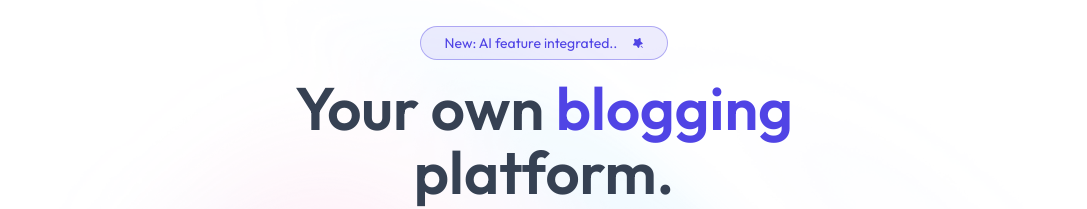
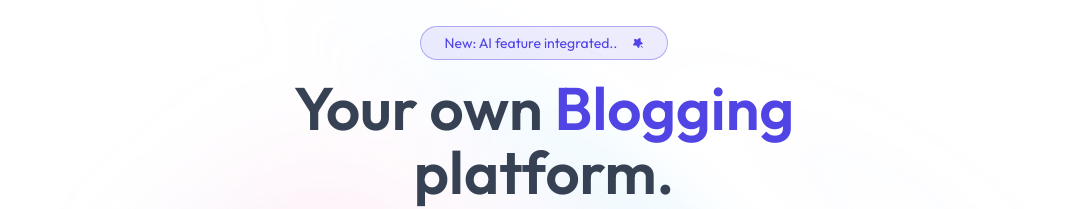
Before and after one commit to DHARSHINISELVARAJ13/Dockerproject, a React (Vite) app in the folder client/: page / in a window 1280 px wide. Shown: the part 132-341 px from the top of the page, without its empty margins (96-1183 px from the left). Built offline with nearby package versions, Linux system fonts and the light colour scheme; no server answers; sample sign-in values are in the browser's storage.

Commit message:
Jenkins checking2

```diff
--- a/client/src/components/Header.jsx
+++ b/client/src/components/Header.jsx
@@ -24,7 +24,7 @@ const Header = () => {
         </div>
 
         <h1 className="text-3xl sm:text-6xl font-semibold sm:leading-16 text-gray-700">
-          Your own <span className="text-primary">blogging </span>
+          Your own <span className="text-primary">Blogging </span>
           <br />
           platform.
         </h1>
```
